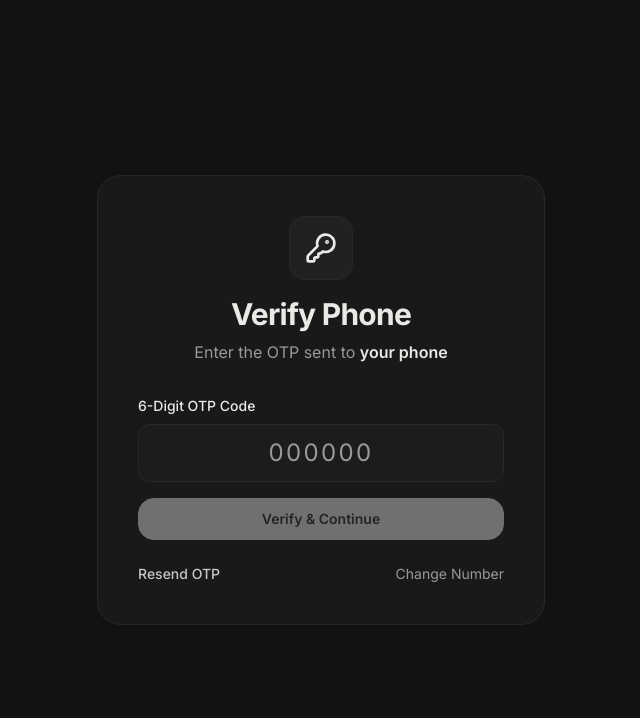
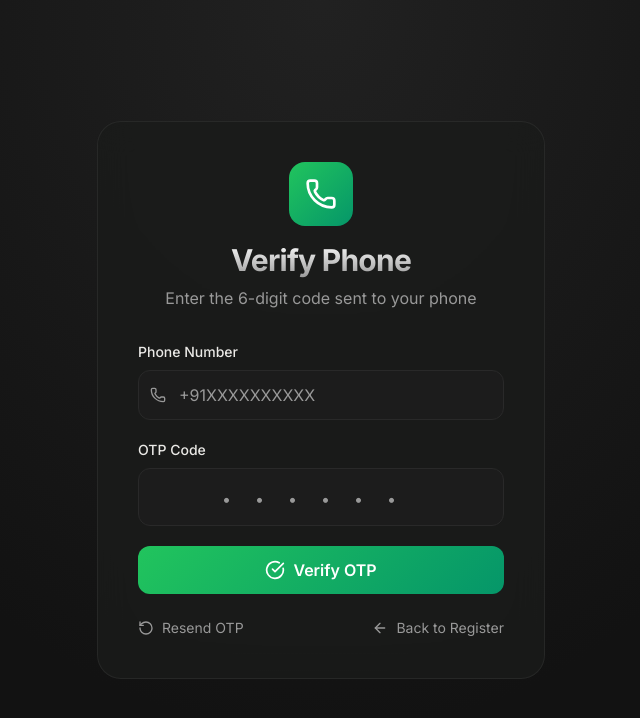
Before and after one commit to withayush/Retail-Management, a React (Vite) app in the folder Frontend/: page /verify-otp in a window 1280 px wide. Shown: the top 718 px of the page, without its empty margins (319-959 px from the left). Built offline with nearby package versions, Linux system fonts and the light colour scheme; no server answers.

Commit message:
feat: implement frontend authentication flow, api integration, and route protection

```diff
--- a/Frontend/src/features/auth/VerifyOTP.jsx
+++ b/Frontend/src/features/auth/VerifyOTP.jsx
@@ -1,67 +1,63 @@
 import { useState } from "react";
 import { useLocation, useNavigate, Link } from "react-router-dom";
-import { verifyPhone, resendPhoneOtp } from "../../services/auth.api";
-import { useAuth } from "../../context/AuthContext";
+import { verifyOTP, resendOTP } from "../../services/auth.api";
 import { motion } from "framer-motion";
-import { KeyRound } from "lucide-react";
+import { Phone, CheckCircle, RotateCcw, ArrowLeft } from "lucide-react";
 
 export default function VerifyOTP() {
+  const navigate = useNavigate();
   const location = useLocation();
-  const navigate = useNavigate();
-  const { refetchUser } = useAuth();
 
-  const phone = location.state?.phone || "";
-  const debugOtp = location.state?.debugOtp || "";
+  const phoneFromRegister = location.state?.phone || "";
+  const initialDebugOtp = location.state?.debugOtp || "";
 
-  const [otp, setOtp] = useState(debugOtp || "");
+  const [phone, setPhone] = useState(phoneFromRegister);
+  const [otp, setOtp] = useState("");
+  const [debugOtp, setDebugOtp] = useState(initialDebugOtp);
   const [loading, setLoading] = useState(false);
-  const [resending, setResending] = useState(false);
   const [error, setError] = useState("");
   const [message, setMessage] = useState("");
 
   const handleVerify = async (e) => {
     e.preventDefault();
-    if (!phone) {
-      setError("Phone number missing. Please register or sign in again.");
-      return;
-    }
-
     setLoading(true);
     setError("");
     setMessage("");
 
     try {
-      await verifyPhone({ phone, otp });
-      await refetchUser();
-      navigate("/onboarding");
+      const response = await verifyOTP({ phone, otp });
+      console.log("Verification Success:", response);
+
+      navigate("/login");
     } catch (err) {
-      setError(err.response?.data?.message || err.message || "Invalid or expired OTP.");
+      setError(
+        err.response?.data?.message || err.message || "Invalid OTP. Please try again."
+      );
     } finally {
       setLoading(false);
     }
   };
 
   const handleResend = async () => {
-    if (!phone) return;
-    setResending(true);
     setError("");
     setMessage("");
 
     try {
-      const response = await resendPhoneOtp({ phone });
-      setMessage("A new OTP has been sent to your phone.");
+      const response = await resendOTP({ phone });
+      setMessage("New OTP sent successfully!");
+
       if (response?.data?.debugOtp) {
-        setOtp(response.data.debugOtp);
+        setDebugOtp(response.data.debugOtp);
       }
     } catch (err) {
-      setError(err.response?.data?.message || err.message || "Failed to resend OTP.");
-    } finally {
-      setResending(false);
+      setError(
+        err.response?.data?.message || err.message || "Failed to resend OTP. Try again later."
+      );
     }
   };
 
   return (
-    <div className="min-h-screen flex items-center justify-center p-4">
+    <div className="min-h-screen flex items-center justify-center p-4 gradient-bg">
       <motion.div
         initial={{ opacity: 0, y: 20 }}
         animate={{ opacity: 1, y: 0 }}
@@ -70,37 +66,60 @@ export default function VerifyOTP() {
       >
         <div className="glass-card rounded-2xl p-8 md:p-10">
           <div className="text-center mb-8">
-            <div className="inline-flex items-center justify-center w-16 h-16 rounded-2xl bg-secondary border border-border mb-4">
-              <KeyRound className="w-8 h-8 text-foreground" />
+            <div className="inline-flex items-center justify-center w-16 h-16 rounded-2xl gradient-success mb-4">
+              <Phone className="w-8 h-8 text-white" />
             </div>
-            <h1 className="text-3xl font-bold">Verify Phone</h1>
+            <h1 className="text-3xl font-bold gradient-text">Verify Phone</h1>
             <p className="text-muted-foreground mt-2">
-              Enter the OTP sent to <span className="font-semibold text-foreground">{phone || "your phone"}</span>
+              Enter the 6-digit code sent to your phone
             </p>
           </div>
 
-          <form onSubmit={handleVerify} className="space-y-4">
+          {debugOtp && (
+            <motion.div
+              initial={{ opacity: 0, scale: 0.95 }}
+              animate={{ opacity: 1, scale: 1 }}
+              className="mb-6 p-4 bg-accent/10 border border-accent/20 rounded-xl"
+            >
+              <p className="text-sm text-accent font-medium">🔑 Development OTP</p>
+              <p className="text-2xl font-bold tracking-widest text-accent mt-1">{debugOtp}</p>
+            </motion.div>
+          )}
+
+          <form onSubmit={handleVerify} className="space-y-5">
             <div>
               <label className="block text-sm font-medium text-foreground mb-2">
-                6-Digit OTP Code
+                Phone Number
               </label>
-              <input
-                type="text"
-                maxLength={6}
-                value={otp}
-                onChange={(e) => setOtp(e.target.value)}
-                className="w-full text-center tracking-widest text-2xl py-3 bg-secondary/50 border border-border rounded-xl focus:outline-none focus:ring-2 focus:ring-primary/50 focus:border-primary transition-all duration-200 text-foreground placeholder:text-muted-foreground"
-                placeholder="000000"
-                required
-              />
+              <div className="relative">
+                <Phone className="absolute left-3 top-1/2 -translate-y-1/2 w-4 h-4 text-muted-foreground" />
+                <input
+                  type="tel"
+                  value={phone}
+                  onChange={(e) => setPhone(e.target.value)}
+                  className="w-full pl-10 pr-4 py-3 bg-secondary/50 border border-border rounded-xl focus:outline-none focus:ring-2 focus:ring-primary/50 focus:border-primary transition-all duration-200 text-foreground placeholder:text-muted-foreground"
+                  placeholder="+91XXXXXXXXXX"
+                  required
+                />
+              </div>
             </div>
 
-            {debugOtp && (
-              <div className="p-3 bg-secondary border border-border rounded-xl text-xs text-muted-foreground">
-                <span className="font-semibold text-foreground">Dev Note:</span> Auto-detected Test OTP:{" "}
-                <span className="font-mono text-foreground font-bold">{debugOtp}</span>
+            <div>
+              <label className="block text-sm font-medium text-foreground mb-2">
+                OTP Code
+              </label>
+              <div className="relative">
+                <input
+                  type="text"
+                  value={otp}
+                  onChange={(e) => setOtp(e.target.value.replace(/\D/g, ""))}
+                  maxLength={6}
+                  className="w-full px-4 py-3 bg-secondary/50 border border-border rounded-xl focus:outline-none focus:ring-2 focus:ring-primary/50 focus:border-primary transition-all duration-200 text-foreground text-center text-2xl tracking-[1em] placeholder:text-muted-foreground placeholder:text-base"
+                  placeholder="••••••"
+                  required
+                />
               </div>
-            )}
+            </div>
 
             {error && (
               <motion.div
@@ -113,31 +132,52 @@ export default function VerifyOTP() {
             )}
 
             {message && (
-              <div className="p-3 bg-success/10 border border-success/20 rounded-xl text-success text-sm">
+              <motion.div
+                initial={{ opacity: 0, x: -10 }}
+                animate={{ opacity: 1, x: 0 }}
+                className="p-3 bg-accent/10 border border-accent/20 rounded-xl text-accent text-sm"
+              >
                 {message}
-              </div>
+              </motion.div>
             )}
 
             <button
               type="submit"
-              disabled={loading || otp.length < 4}
-              className="w-full btn btn-primary py-3 rounded-xl font-semibold hover:shadow-lg transition-all duration-300 transform hover:-translate-y-0.5 disabled:opacity-50 disabled:cursor-not-allowed disabled:transform-none"
+              disabled={loading}
+              className="w-full gradient-success text-white py-3 rounded-xl font-semibold hover:shadow-lg hover:shadow-accent/25 transition-all duration-300 transform hover:-translate-y-0.5 disabled:opacity-50 disabled:cursor-not-allowed disabled:transform-none"
             >
-              {loading ? "Verifying..." : "Verify & Continue"}
+              {loading ? (
+                <span className="flex items-center justify-center gap-2">
+                  <svg className="animate-spin h-5 w-5 text-white" xmlns="http://www.w3.org/2000/svg" fill="none" viewBox="0 0 24 24">
+                    <circle className="opacity-25" cx="12" cy="12" r="10" stroke="currentColor" strokeWidth="4"></circle>
+                    <path className="opacity-75" fill="currentColor" d="M4 12a8 8 0 018-8V0C5.373 0 0 5.373 0 12h4zm2 5.291A7.962 7.962 0 014 12H0c0 3.042 1.135 5.824 3 7.938l3-2.647z"></path>
+                  </svg>
+                  Verifying...
+                </span>
+              ) : (
+                <span className="flex items-center justify-center gap-2">
+                  <CheckCircle className="w-5 h-5" />
+                  Verify OTP
+                </span>
+              )}
             </button>
           </form>
 
-          <div className="mt-6 flex items-center justify-between text-sm">
+          <div className="mt-6 flex items-center justify-between">
             <button
               type="button"
               onClick={handleResend}
-              disabled={resending}
-              className="text-primary hover:underline font-medium"
+              className="flex items-center gap-2 text-sm text-muted-foreground hover:text-primary transition-colors"
             >
-              {resending ? "Sending..." : "Resend OTP"}
+              <RotateCcw className="w-4 h-4" />
+              Resend OTP
             </button>
-            <Link to="/register" className="text-muted-foreground hover:underline">
-              Change Number
+            <Link
+              to="/register"
+              className="flex items-center gap-2 text-sm text-muted-foreground hover:text-primary transition-colors"
+            >
+              <ArrowLeft className="w-4 h-4" />
+              Back to Register
             </Link>
           </div>
         </div>
--- a/Frontend/src/index.css
+++ b/Frontend/src/index.css
@@ -360,6 +360,11 @@
   -webkit-text-fill-color: transparent !important;
 }
 
+.gradient-success {
+  background: linear-gradient(135deg, hsl(var(--success)) 0%, #059669 100%) !important;
+  color: #ffffff !important;
+}
+
 .gradient-accent {
   background: linear-gradient(135deg, hsl(var(--accent)) 0%, hsl(var(--muted-foreground)) 100%) !important;
   color: hsl(var(--accent-foreground)) !important;
--- a/Frontend/src/services/auth.api.js
+++ b/Frontend/src/services/auth.api.js
@@ -10,13 +10,21 @@ export const verifyPhone = async (payload) => {
   return response.data;
 };
 
+export const verifyOTP = verifyPhone;
+
 export const resendPhoneOtp = async (payload) => {
   const response = await api.post("/api/auth/resend-phone-otp", payload);
   return response.data;
 };
 
+export const resendOTP = resendPhoneOtp;
+
 export const loginUser = async (payload) => {
-  const response = await api.post("/api/auth/login", payload);
+  const body = {
+    identifier: payload.identifier || payload.email || payload.phone,
+    password: payload.password,
+  };
+  const response = await api.post("/api/auth/login", body);
   return response.data;
 };
 
```
Also changed, not shown: Frontend/src/App.jsx (+60 -10 lines), Frontend/src/features/auth/Login.jsx (+38 -23 lines), Frontend/src/routes/ProtectedRoute.jsx (+52 -6 lines).
